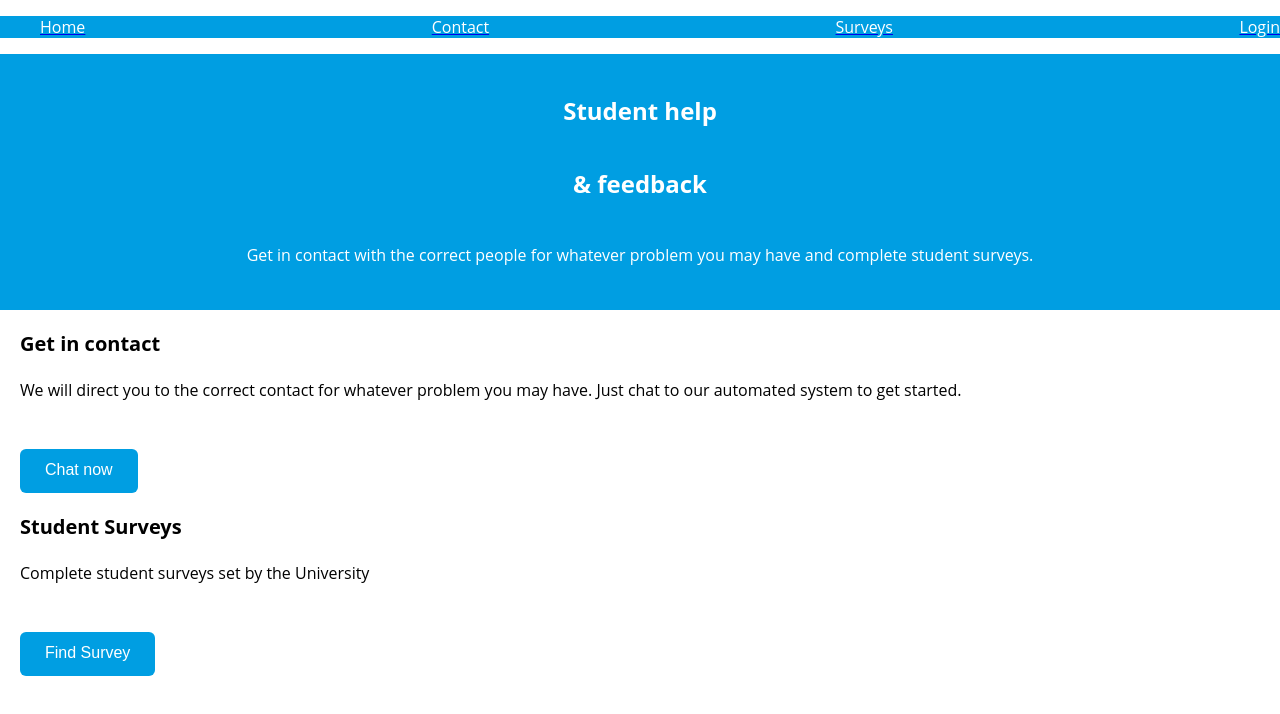
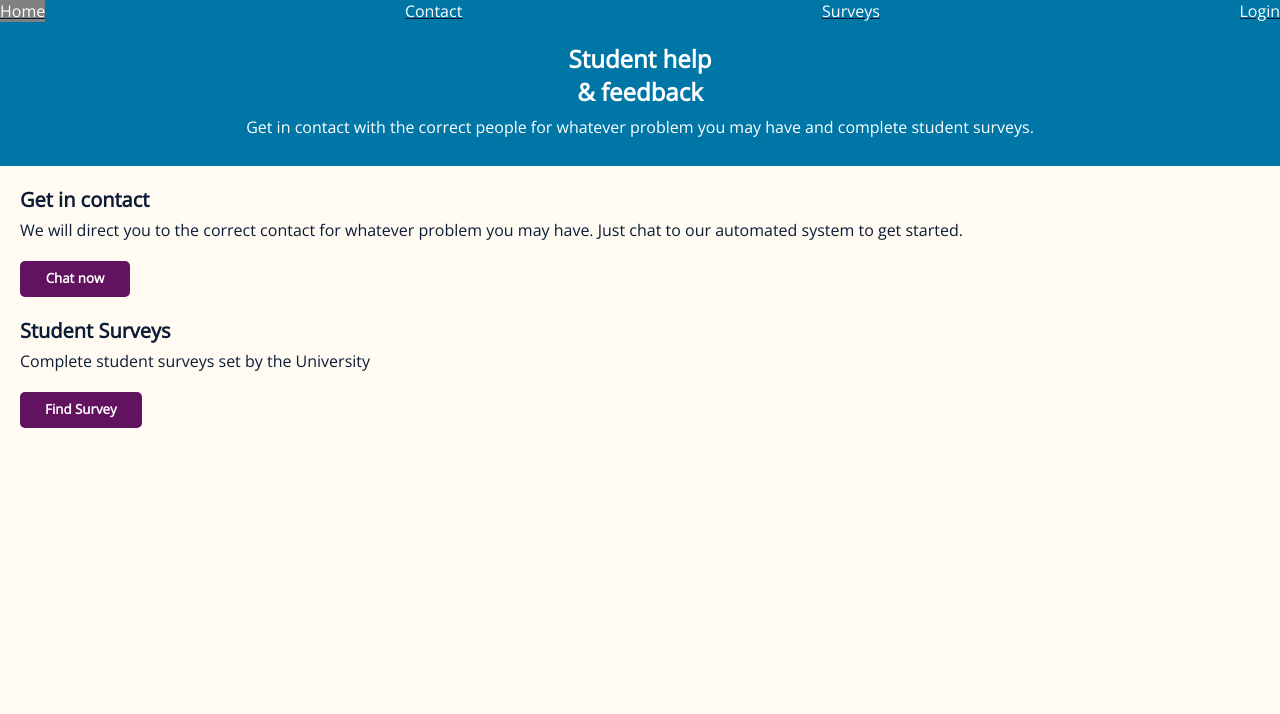
Before and after one commit to CallumAB/student-feedback-system, a React (Create React App) app: page / in a window 1280 px wide. Shown: the top 714 px of the page. Built offline with nearby package versions, Linux system fonts and the light colour scheme; no server answers.

Commit message:
Changed colour scheme

```diff
--- a/src/components/PrimaryButton.jsx
+++ b/src/components/PrimaryButton.jsx
@@ -3,17 +3,18 @@ import React from 'react'
 const PrimaryButton = (props) => {
 
    const buttonStyle = {
-        backgroundColor: "#009EE2",
-        borderRadius: "6px",
+        backgroundColor: "#621360",
+        borderRadius: "5px",
         borderWidth: "0",
         boxSizing: "border-box",
         color: "#ffffff",
         cursor: "pointer",
-        fontSize: "100%",
+        fontSize: props.fontSize,
+        fontWeight: "bold",
         width: props.width,
-        height: "44px",
+        minWidth: "110px",
+        minHeight: "36px",
         lineHeight: "1.15",
-        margin: "12px 0 0",
         outline: "none",
         overflow: "hidden",
         padding: "0 25px",
--- a/src/components/SecondaryButton.jsx
+++ b/src/components/SecondaryButton.jsx
@@ -7,13 +7,12 @@ const Secondarybutton = (props) => {
         borderRadius: "6px",
         borderWidth: "0",
         boxSizing: "border-box",
-        color: "grey",
+        color: "#1F2836",
         cursor: "pointer",
-        fontSize: "100%",
+        fontSize: "16px",
         width: props.width,
-        height: "44px",
+        height: "36px",
         lineHeight: "1.15",
-        margin: "12px 0 0",
         outline: "none",
         overflow: "hidden",
         padding: "0 25px",
--- a/src/globals.css
+++ b/src/globals.css
@@ -1,16 +1,20 @@
+@import url('https://fonts.googleapis.com/css2?family=Open+Sans&display=swap');
+
 :root {
-    --primary-color: #009EE2;
+    --primary-color: #0076A6;
     --secondary-color: #621360;
-    --text-color-dark: #000000;
+    --text-color-dark: #0C1C36;;
     --text-color-light: #ffffff;
-    font-family: 'Open Sans', sans-serif;
 }
 
 * {
+    font-family: 'Open Sans', sans-serif;
+    color: var(--text-color-dark);
     box-sizing: border-box;
+    margin: 0;
+    padding: 0;
 }
 
 body {
-    margin: 0;
-    padding: 0;
-}
+    background-color: #FFFBF2;
+    }
--- a/src/index.js
+++ b/src/index.js
@@ -3,6 +3,7 @@ import ReactDOM from 'react-dom/client';
 import App from './App';
 import { BrowserRouter } from 'react-router-dom';
 import './globals.css';
+
 
 const root = ReactDOM.createRoot(document.getElementById('root'));
 root.render(
```
